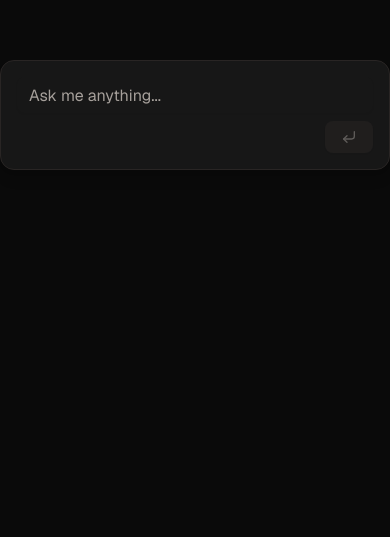
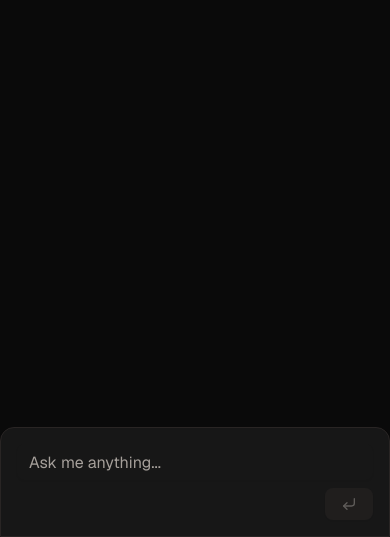
Before and after one commit to metaloozee/rsrch.tech, a Next.js app: page / in a window 390 px wide. Shown: the part 307-844 px from the top of the page. Built offline with nearby package versions, Linux system fonts and the light colour scheme.

Commit message:
mobile view

```diff
--- a/src/components/chat-input.tsx
+++ b/src/components/chat-input.tsx
@@ -8,6 +8,7 @@ import { Message } from '@ai-sdk/react';
 import { useRef, useState } from 'react';
 import { CornerDownLeftIcon, StopCircleIcon } from 'lucide-react';
 import { Input } from '@/components/ui/input';
+import { useMobileView } from '@/lib/hooks';
 
 interface InputPanelProps {
     input: string;
@@ -30,6 +31,8 @@ export default function InputPanel({
     stop,
     append,
 }: InputPanelProps) {
+    const isMobile = useMobileView();
+
     const inputRef = useRef<HTMLInputElement>(null);
     const isFirstMessage = useRef(true);
 
@@ -50,9 +53,11 @@ export default function InputPanel({
         <div
             className={cn(
                 'mx-auto w-full',
-                messages.length > 0
+                isMobile
                     ? 'bottom-0 left-0 right-0'
-                    : 'flex flex-col items-center justify-center'
+                    : messages.length > 0
+                      ? 'bottom-0 left-0 right-0'
+                      : 'flex flex-col items-center justify-center'
             )}
         >
             <form onSubmit={handleSubmit} className="max-w-3xl w-full mx-auto">
@@ -62,7 +67,11 @@ export default function InputPanel({
                     transition={{ duration: 0.1 }}
                     className={cn(
                         'relative flex flex-col w-full p-4 gap-2 border border-neutral-900 shadow-lg bg-neutral-900 focus-within:border-accent hover:border-accent transition-all duration-300',
-                        messages.length > 0 ? 'mb-4 rounded-xl' : 'rounded-xl'
+                        isMobile
+                            ? 'rounded-t-xl'
+                            : messages.length > 0
+                              ? 'mb-4 rounded-xl'
+                              : 'rounded-xl'
                     )}
                 >
                     <Input
--- a/src/components/chat.tsx
+++ b/src/components/chat.tsx
@@ -7,6 +7,7 @@ import { cn } from '@/lib/utils';
 import { ScrollArea } from '@/components/ui/scroll-area';
 import InputPanel from './chat-input';
 import { ChatMessages } from './chat-messages';
+import { useMobileView } from '@/lib/hooks';
 
 export default function Chat({
     id,
@@ -15,6 +16,8 @@ export default function Chat({
     id: string;
     savedMessages?: Message[];
 }) {
+    const isMobile = useMobileView();
+
     const {
         messages,
         input,
@@ -52,9 +55,11 @@ export default function Chat({
         <div
             className={cn(
                 'h-screen flex flex-col w-full stretch',
-                messages.length === 0
-                    ? 'justify-center items-center'
-                    : 'items-center justify-between'
+                isMobile
+                    ? 'items-end justify-end'
+                    : messages.length === 0
+                      ? 'justify-center items-center'
+                      : 'items-center justify-between'
             )}
         >
             {messages.length > 0 && (
--- /dev/null
+++ b/src/lib/hooks/index.ts
@@ -0,0 +1 @@
+export { default as useMobileView } from '@/lib/hooks/useMobileView';
--- /dev/null
+++ b/src/lib/hooks/useMobileView.ts
@@ -0,0 +1,40 @@
+'use client';
+
+import { useState, useEffect } from 'react';
+
+/**
+ * A custom hook that detects if the current view is mobile or not
+ * based on the window width.
+ *
+ * @param breakpoint - The width threshold in pixels that determines if a view is mobile (default: 768px)
+ * @returns boolean - True if the current view is mobile, false otherwise
+ */
+export function useMobileView(breakpoint: number = 768): boolean {
+    // Initialize with null to avoid hydration errors
+    const [isMobile, setIsMobile] = useState<boolean | null>(null);
+
+    useEffect(() => {
+        // Helper function to check if window width is below the breakpoint
+        const checkMobile = () => {
+            setIsMobile(window.innerWidth < breakpoint);
+        };
+
+        // Check on mount
+        checkMobile();
+
+        // Listen for window resize events
+        window.addEventListener('resize', checkMobile);
+
+        // Cleanup the event listener on component unmount
+        return () => {
+            window.removeEventListener('resize', checkMobile);
+        };
+    }, [breakpoint]);
+
+    // During SSR, isMobile will be null. Once the client code runs,
+    // it will be updated with the correct value.
+    // For SSR, we default to desktop view (false)
+    return isMobile ?? false;
+}
+
+export default useMobileView;
```
